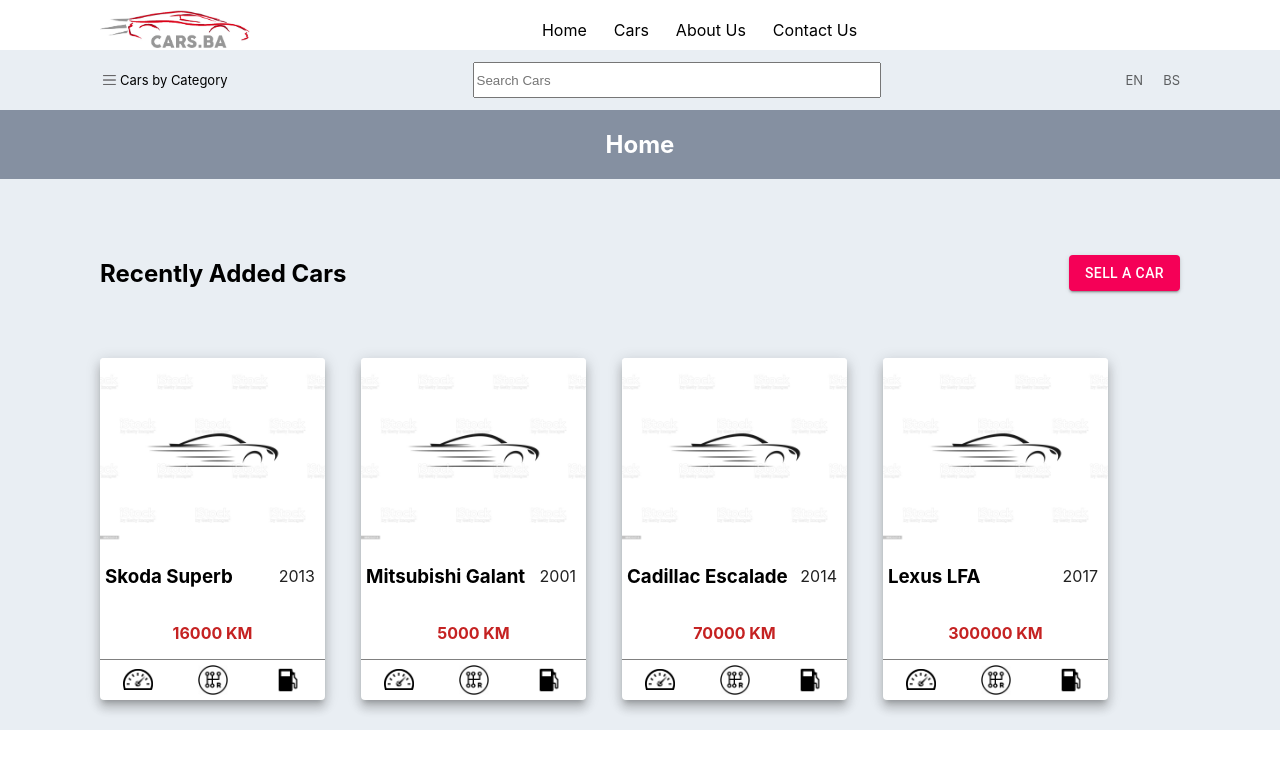
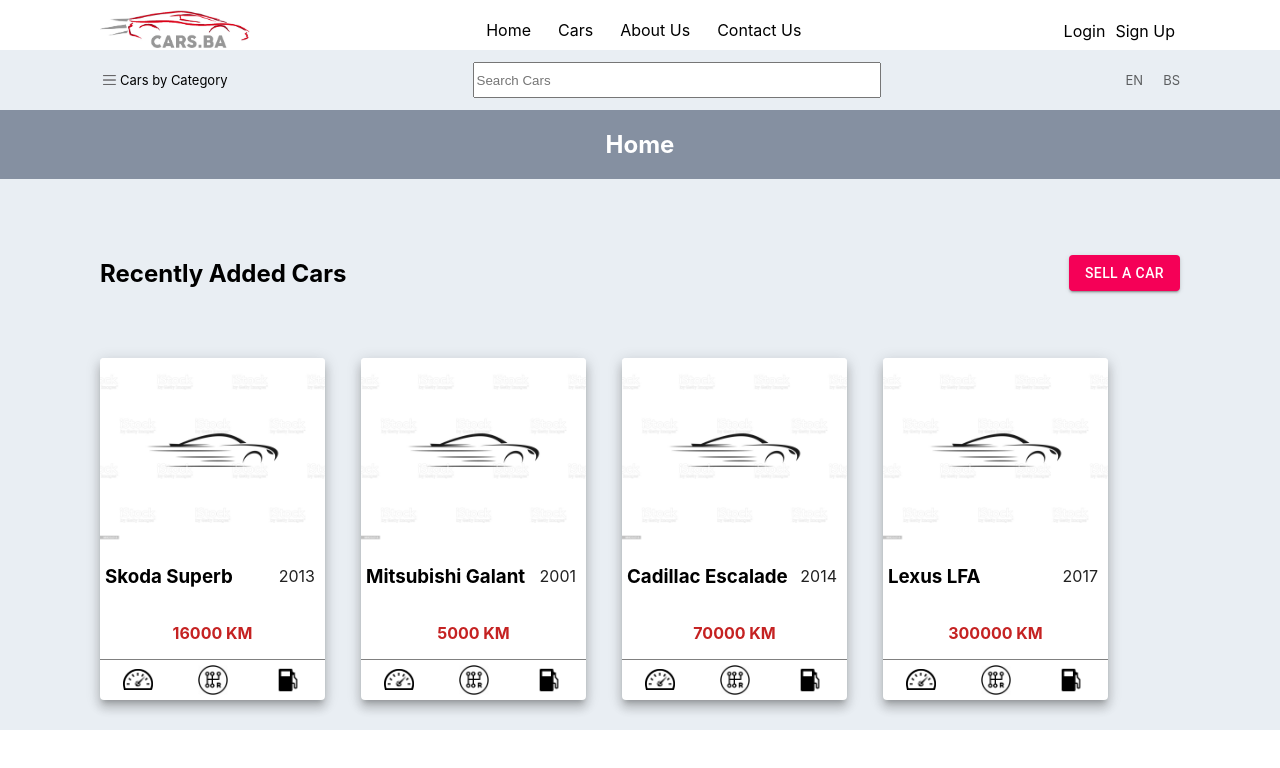
Before and after one commit to AI-amar-ismic/carsBa-react, a React (Create React App) app: page / in a window 1280 px wide. Shown: the top 768 px of the page. Built offline with nearby package versions, Linux system fonts and the light colour scheme; no server answers.

Commit message:
Commiting for Abdurahman

```diff
--- a/src/header.js
+++ b/src/header.js
@@ -6,11 +6,12 @@
 import Popover from '@material-ui/core/Popover';
 import TextField from "@material-ui/core/TextField";
 import Button from '@material-ui/core/Button';
+import { AlarmAddRounded } from "@material-ui/icons";
 
 
 
 export default function Header(props) {
-    const [loggedUser, setLoggedUser] = props.loggedUser
+    const [loggedUser, setLoggedUser] = useState('')
     const [anchorEl, setAnchorEl] = useState();
     let logoutPop = anchorEl ? Boolean(anchorEl) : undefined;
 
```
